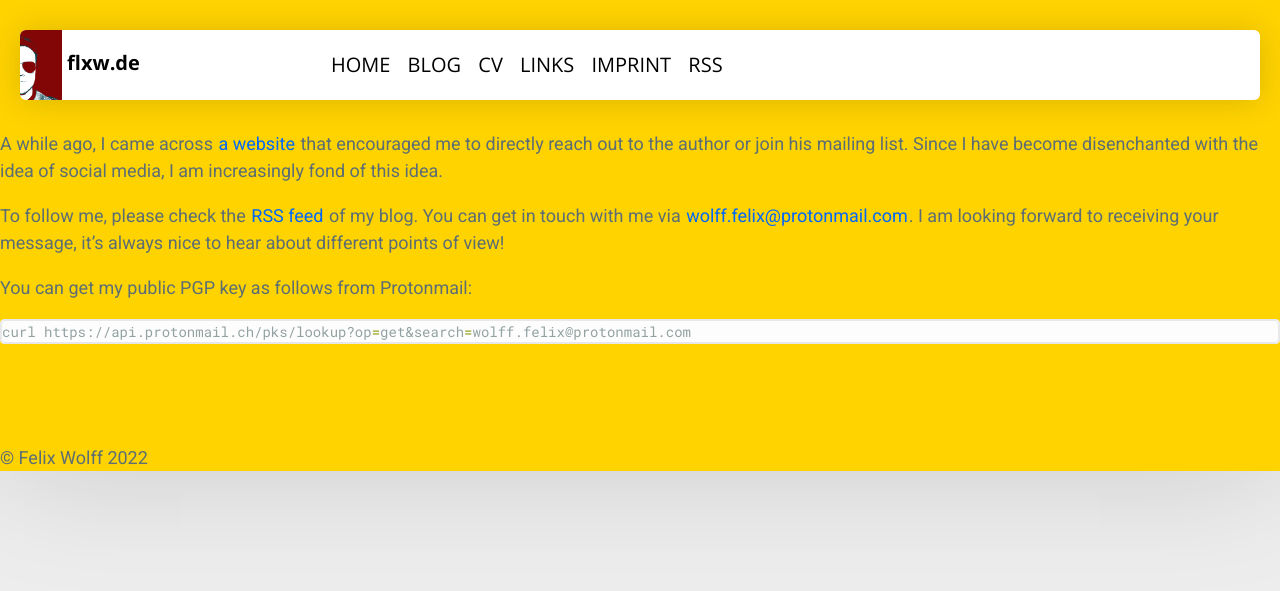
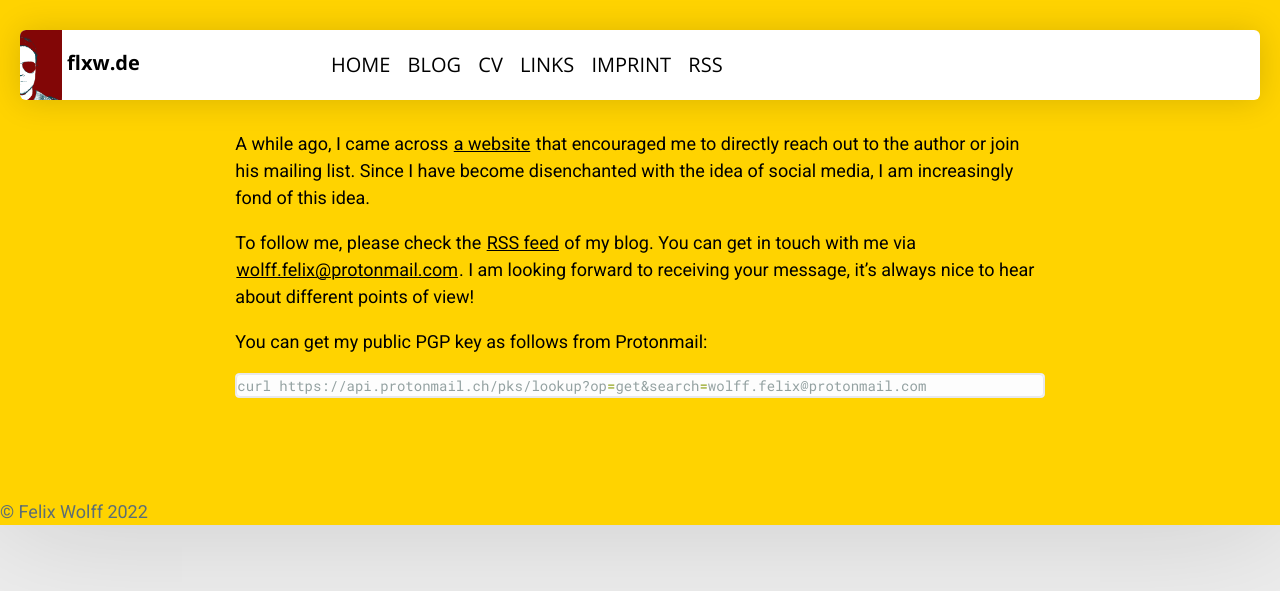
Before and after one commit to flxw/flxw.github.io, a Jekyll site: the page built from index.md, in a window 1280 px wide. Shown: the top 591 px of the page. Built offline with Jekyll 4.4.1, drawn with Linux system fonts in a browser that asks for light colours.

Commit message:
refactor: add formatting for article body

```diff
--- a/_sass/base/_reset.scss
+++ b/_sass/base/_reset.scss
@@ -86,11 +86,10 @@ svg {
 }
 
 /* Links */
-
 a {
-    color: $c-accent__blue;
+    text-decoration: solid underline black 1px;
     background-color: transparent;
-    text-decoration: none;
+    color: $article-body-color;
 
     position: relative;
     display: inline-block;
@@ -116,7 +115,6 @@ a {
         height: 100%;
       }
     }
-
 }
 
 /* Override hover animation with no-hov class */
--- a/_sass/components/_article.scss
+++ b/_sass/components/_article.scss
@@ -38,9 +38,12 @@
 }
 
 .c-article__main {
+    width: 80ch;
+    margin-left: auto;
+    margin-right: auto;
     margin-bottom: 5rem; // 50px
     @include fs--body;
-    color: $c-base__01;
+    color: $article-body-color;
 
     > * {
         margin-bottom: 1.8rem; // 18px
--- a/_sass/components/_page.scss
+++ b/_sass/components/_page.scss
@@ -65,6 +65,7 @@
 
         a {
             color: black;
+            text-decoration: none;
         }
 
         a:hover {
--- a/_sass/helpers/_variables.scss
+++ b/_sass/helpers/_variables.scss
@@ -10,6 +10,7 @@ $c-base__0: #869395;
 $c-base__1: #96A0A0;
 $c-base__2: #EDE7D6;
 $c-base__3: #FCF5E4;
+$article-body-color: #000;
 
 $c-accent__blue: #0067FB;
 $c-accent__darkblue: #0029F9;
```
